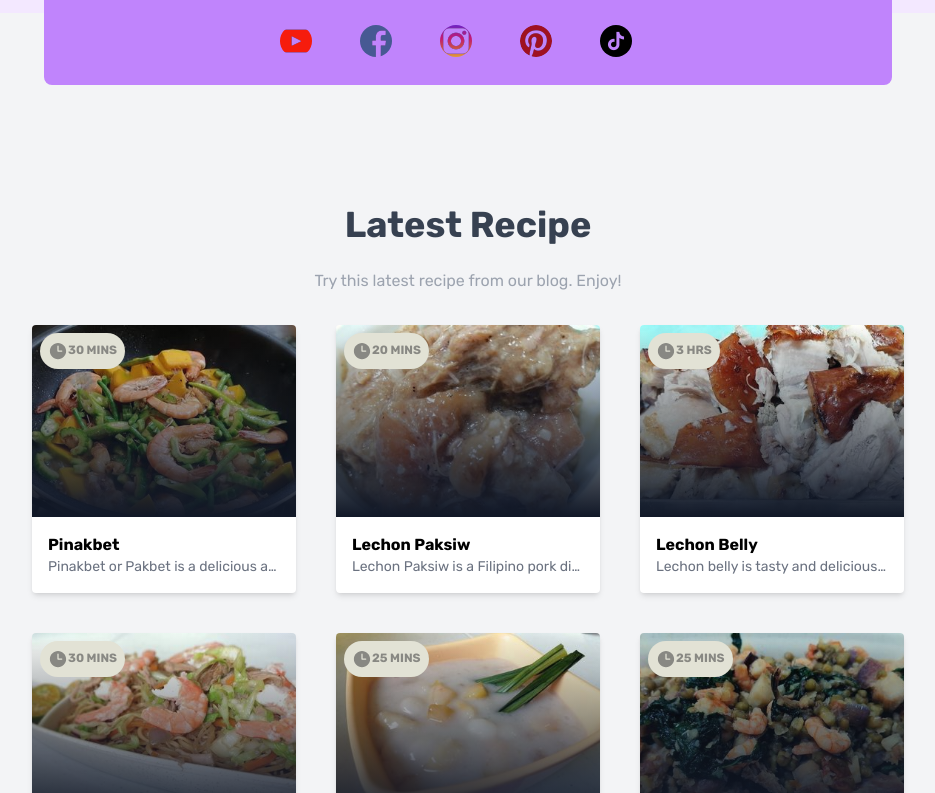
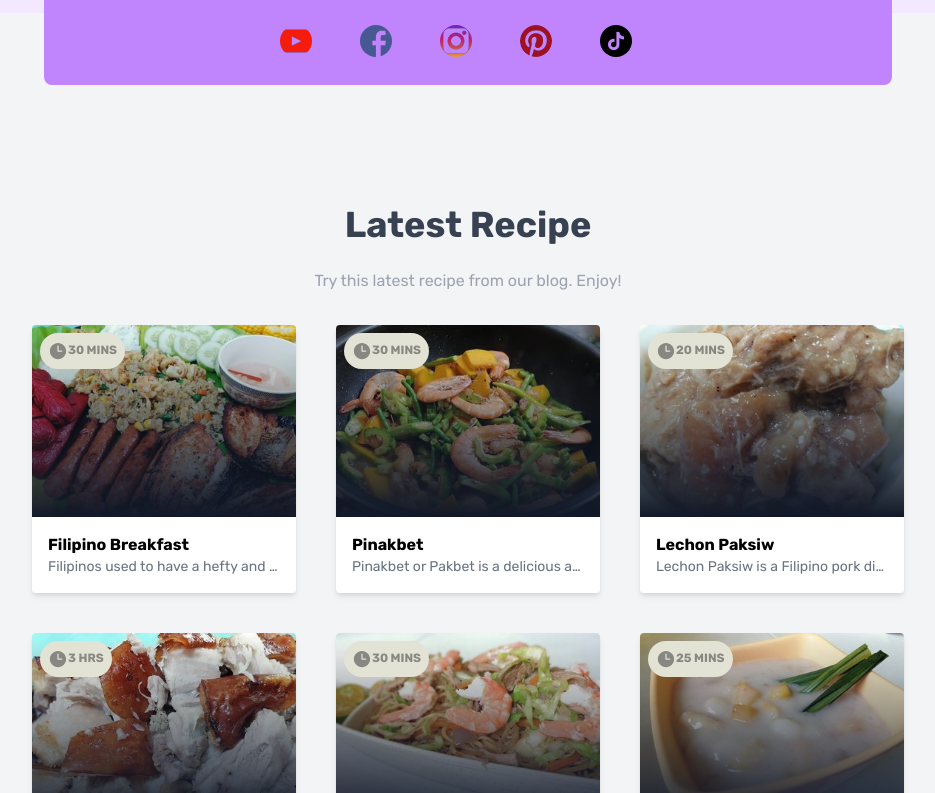
Before and after one commit to mdverdera/lolaleslutongpinoy, a Next.js app: page /recipes in a window 1280 px wide. Shown: the part 499-1292 px from the top of the page, without its empty margins (172-1107 px from the left). Built offline with nearby package versions, Linux system fonts and the light colour scheme.

Commit message:
Add google ads. Add new recipe for Filipino Breakfast.

```diff
--- a/data/recipes.tsx
+++ b/data/recipes.tsx
@@ -143,6 +143,18 @@ const recipes = [
     youtubeLink: "https://youtu.be/307Gyi73mOI",
     youtubeId: "307Gyi73mOI",
   },
+  {
+    id: "d24f36af-0a68-45ea-a896-595721997585",
+    title: "Filipino Breakfast",
+    description:
+      "Filipinos used to have a hefty and satisfying breakfast. It is usually loaded with rice, meats, dried fish, and eggs. It is essential for them to have this kind of breakfast for their body to function at its best.",
+    category: "Breakfast",
+    date: "November 4, 2022",
+    duration: "30 mins",
+    imagePath: "/img/recipe/filipino-breakfast.jpg",
+    youtubeLink: "https://youtu.be/3-m0jVkTFTI",
+    youtubeId: "3-m0jVkTFTI",
+  },
 ];
 
 export default recipes;
--- a/pages/recipes/[recipeId].tsx
+++ b/pages/recipes/[recipeId].tsx
@@ -58,6 +58,17 @@ const RecipeDetail = ({
               <p className="text-md lg:text-lg">{recipe.description}</p>
 
               <p className="text-md lg:text-lg"></p>
+
+              <ins
+                className="adsbygoogle block text-center"
+                data-ad-layout="in-article"
+                data-ad-format="fluid"
+                data-ad-client="ca-pub-4037215281786151"
+                data-ad-slot="5992533090"
+              ></ins>
+              <script>
+                (adsbygoogle = window.adsbygoogle || []).push({});
+              </script>
             </div>
 
             {/* Link */}
--- a/pages/recipes/index.tsx
+++ b/pages/recipes/index.tsx
@@ -2,6 +2,7 @@ import RecipeBox from "@components/recipe/RecipeBox";
 import recipes from "@data/recipes";
 import { MagnifyingGlassIcon, ClockIcon } from "@heroicons/react/24/solid";
 import { GetStaticProps, InferGetStaticPropsType } from "next";
+import Head from "next/head";
 import Link from "next/link";
 
 type RecipeModel = {
@@ -21,6 +22,13 @@ const Recipes = ({
 }: InferGetStaticPropsType<typeof getStaticProps>) => {
   return (
     <>
+      <Head>
+        <title>Lola Les Lutong Pinoy | Recipes</title>
+        <meta
+          name="description"
+          content="Try this latest recipe from Lola Les Lutong Pinoy blog."
+        />
+      </Head>
       <section id="recipe" className="bg-purple-100">
         {/* Main Container */}
         <div className="max-w-lg mx-auto py-24 lg:max-w-4xl">
@@ -31,6 +39,15 @@ const Recipes = ({
             This blog is for everyone who enjoys cooking Filipino Food and for
             everyone who loves to eat Filipino Food.
           </p>
+          {/* Display Ad */}
+          <ins
+            className="adsbygoogle block"
+            data-ad-client="ca-pub-4037215281786151"
+            data-ad-slot="5161779101"
+            data-ad-format="auto"
+            data-full-width-responsive="true"
+          ></ins>
+          <script>(adsbygoogle = window.adsbygoogle || []).push({});</script>
         </div>
       </section>
       <section id="searchRecipe" className="relative bg-gray-100">
```
Also changed, not shown: public/img/recipe/filipino-breakfast.jpg (added).
